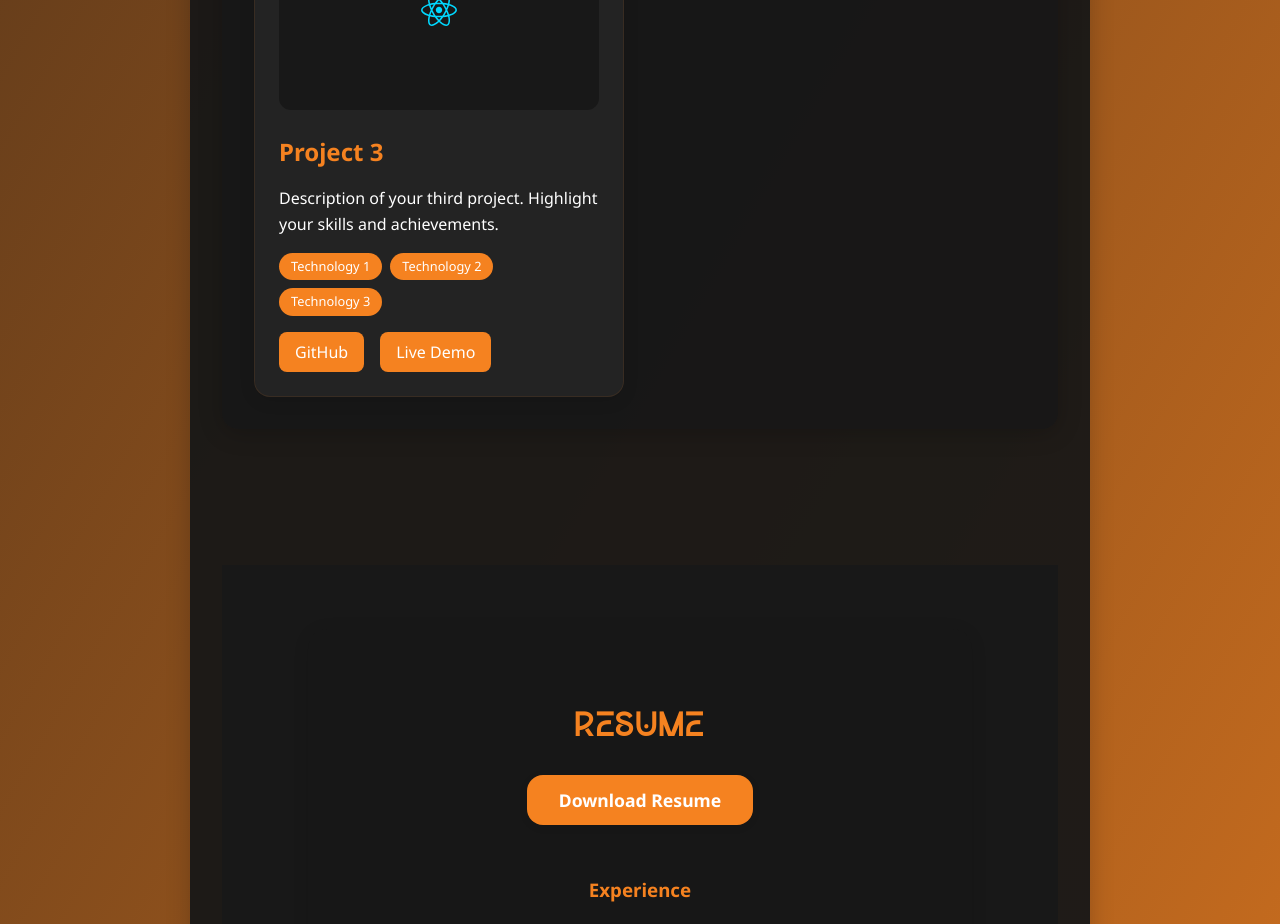
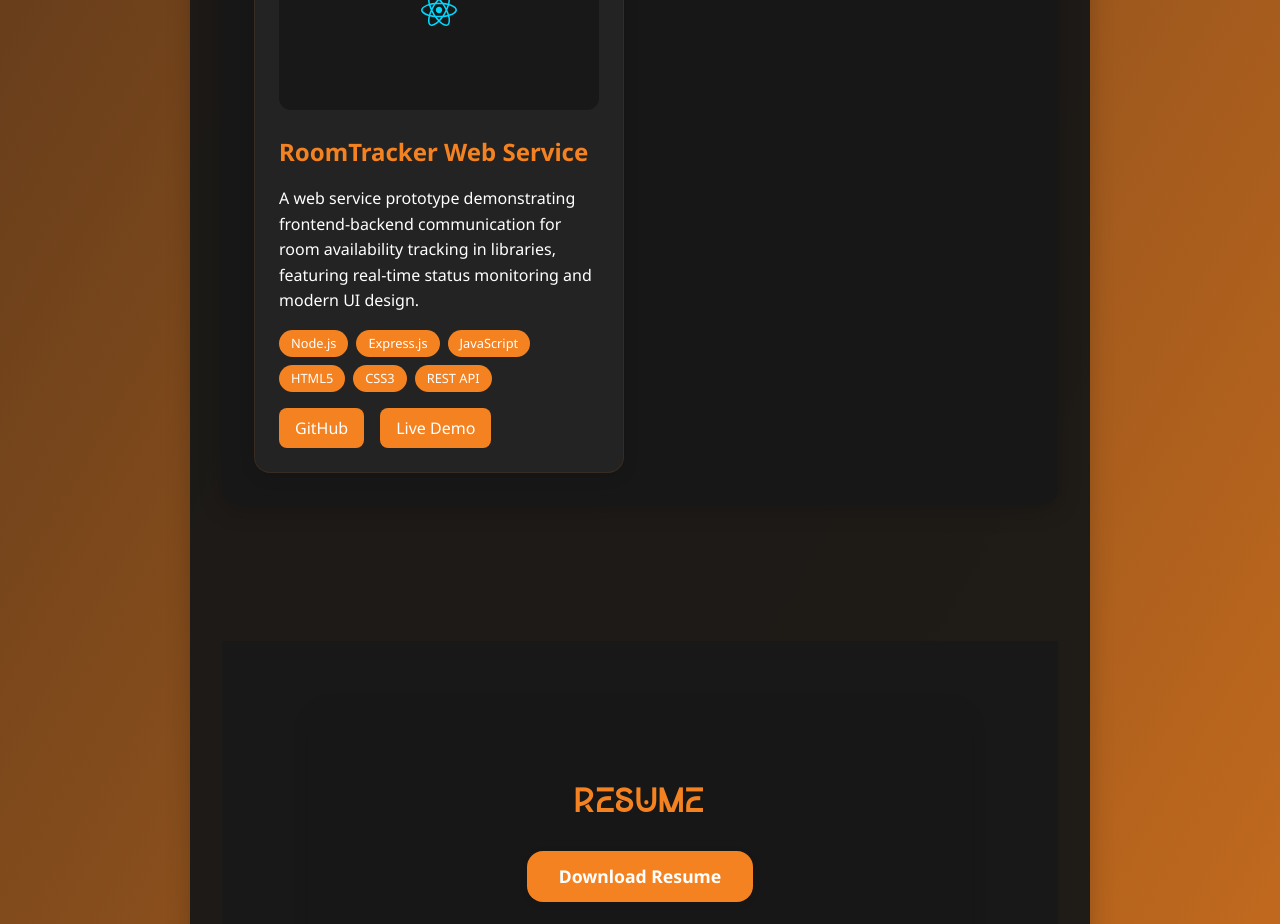
Before and after one commit to btranTFT/cs-portfolio, a React (Vite) app: page / in a window 1280 px wide. Shown: the part 2820-3744 px from the top of the page. Built offline with nearby package versions, Linux system fonts and the light colour scheme.

Commit message:
Add RoomTracker web service project to portfolio

```diff
--- a/src/pages/Projects.jsx
+++ b/src/pages/Projects.jsx
@@ -22,10 +22,10 @@ function Projects() {
     },
     {
       id: 3,
-      title: "Project 3",
-      description: "Description of your third project. Highlight your skills and achievements.",
-      technologies: ["Technology 1", "Technology 2", "Technology 3"],
-      github: "#",
+      title: "RoomTracker Web Service",
+      description: "A web service prototype demonstrating frontend-backend communication for room availability tracking in libraries, featuring real-time status monitoring and modern UI design.",
+      technologies: ["Node.js", "Express.js", "JavaScript", "HTML5", "CSS3", "REST API"],
+      github: "https://github.com/SatelliteGear/RoomTracker",
       live: "#",
       image: "/src/assets/react.svg"
     }
```
